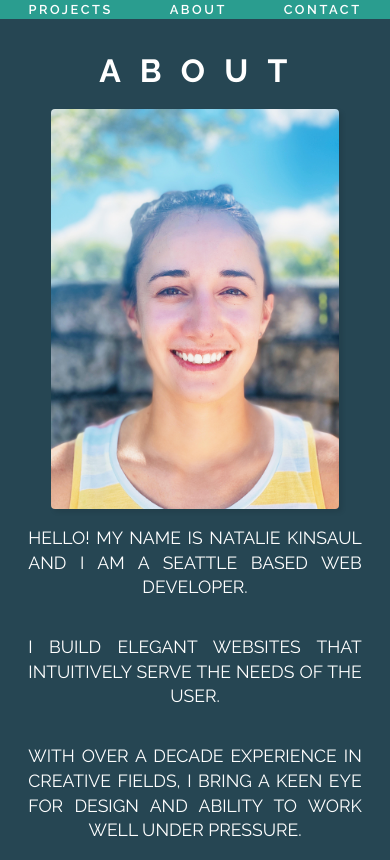
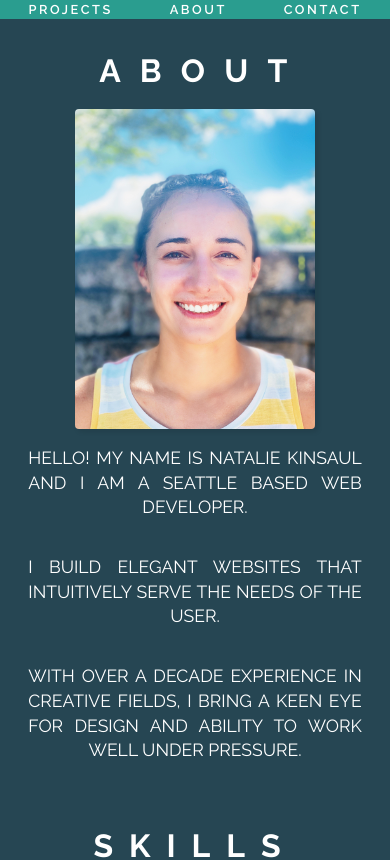
Before and after one commit to nkinsaul/portfolio, a React (Create React App) app: page /about in a window 390 px wide. Shown: the top 860 px of the page. Built offline with nearby package versions, Linux system fonts and the light colour scheme; a web font is replaced by a local one.

Commit message:
Fix responsiveness for contact and landing page

```diff
--- a/src/Components/About/About.css
+++ b/src/Components/About/About.css
@@ -101,7 +101,8 @@
     align-items: center;
   }
   .about > img {
-    width: 18em;
+    width: 15em;
+    height: 20em;
   }
   .about-me {
     width: 95%;
```
